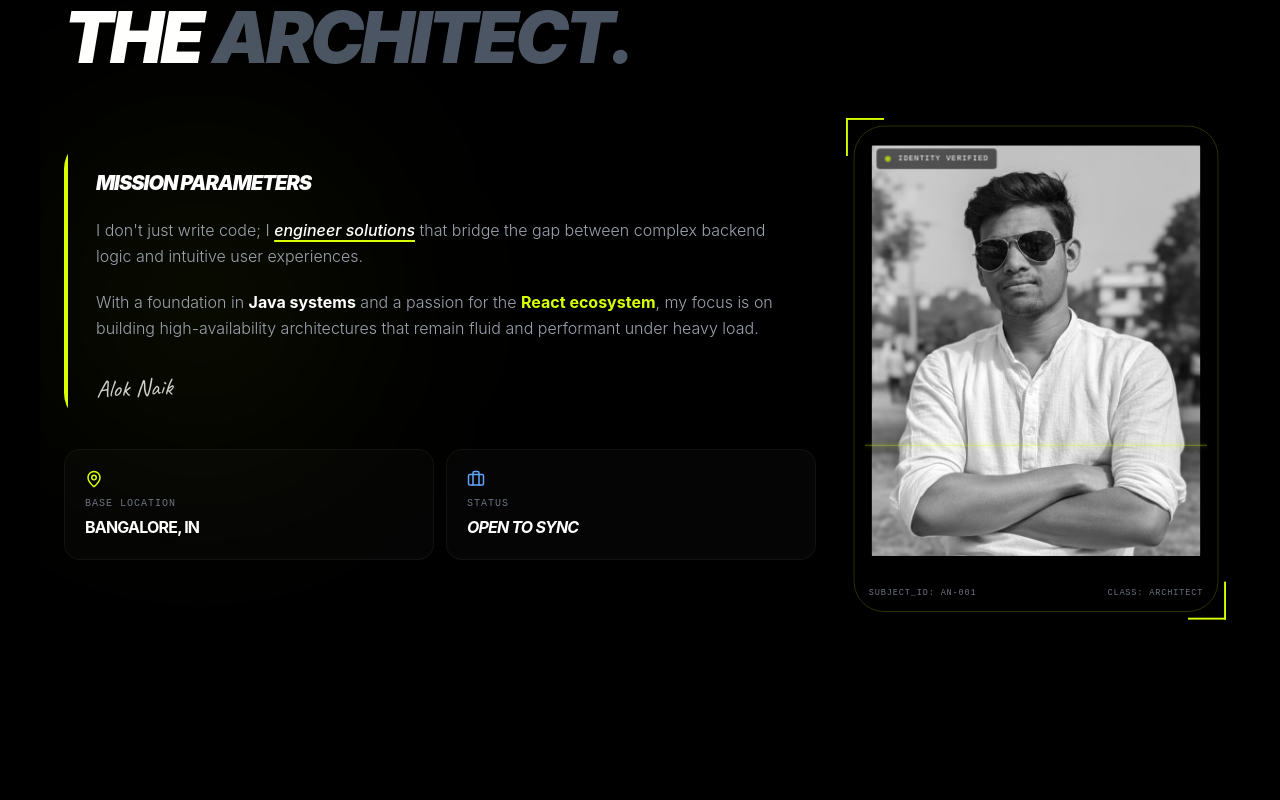
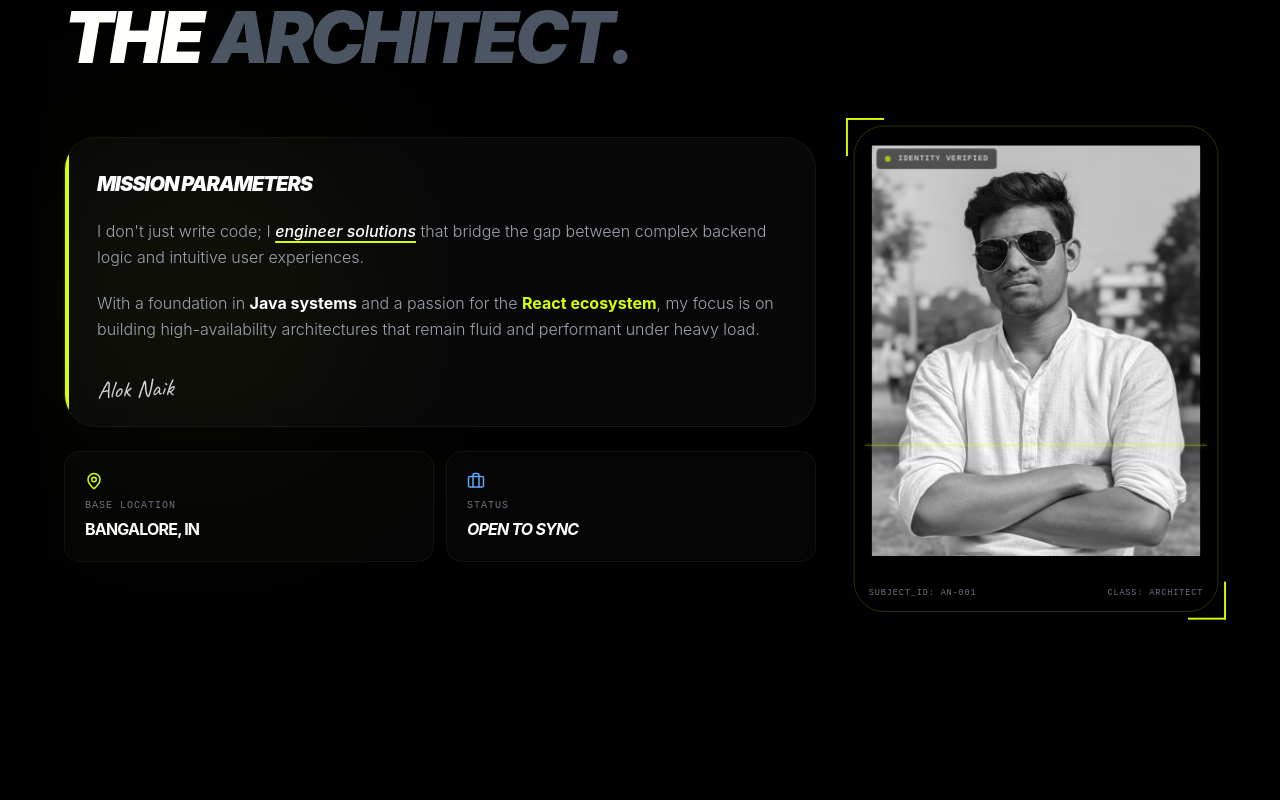
Before and after one commit to aloknaik01/NEW_PORTFOLIO, a React (Vite) app: page / in a window 1280 px wide. Shown: the part 700-1500 px from the top of the page. Built offline with nearby package versions, Linux system fonts and the light colour scheme.

Commit message:
add custom scoll bar

```diff
--- a/src/index.css
+++ b/src/index.css
@@ -3,6 +3,7 @@
 @tailwind base;
 @tailwind components;
 @tailwind utilities;
+
     :root {
           /* ========== COLOR VARIABLES ========== */
           --color-bg-primary: #000000;
@@ -221,6 +222,75 @@
           background: var(--color-bg-primary);
         }
 
+       /* Custom Cyberpunk Scrollbar */
+      ::-webkit-scrollbar {
+        width: 8px;
+        height: 8px;
+      }
+
+      ::-webkit-scrollbar-track {
+        background: #000000; /* Pure Black Background */
+        border-left: 1px solid rgba(255, 255, 255, 0.05);
+      }
+
+      ::-webkit-scrollbar-thumb {
+        background: #1a1a1a;
+        border: 2px solid #000000;
+        border-radius: 100px;
+        transition: all 0.3s ease;
+      }
+
+      ::-webkit-scrollbar-thumb:hover {
+        background: #D9FF00;
+        box-shadow: 0 0 15px #D9FF00;
+      }
+
+      /* Scrollbar corner where vertical and horizontal meet */
+      ::-webkit-scrollbar-corner {
+        background: #000000; /* Pure Black Corner */
+      }
+
+      /* Firefox support */
+      * {
+        scrollbar-width: thin;
+        scrollbar-color: #333 #000000; /* thumb track */
+      }
+
+      .glass {
+        background: rgba(255, 255, 255, 0.03);
+        backdrop-filter: blur(12px);
+        border: 1px solid rgba(255, 255, 255, 0.05);
+      }
+
+      .bento-card:hover {
+        border-color: #D9FF00; /* Matches neon-lime */
+        box-shadow: 0 0 30px rgba(217, 255, 0, 0.15);
+      }
+
+      @keyframes scanline {
+        0% { transform: translateY(-100%); }
+        100% { transform: translateY(100%); }
+      }
+      .scanline::after {
+        content: "";
+        position: absolute;
+        inset: 0;
+        background: linear-gradient(to bottom, transparent, rgba(217, 255, 0, 0.02), transparent);
+        animation: scanline 8s linear infinite;
+        pointer-events: none;
+      }
+
+      .glow-text {
+        text-shadow: 0 0 20px rgba(217, 255, 0, 0.5);
+      }
+
+      /* Smooth internal scrolling for the whole page */
+      html {
+        scroll-behavior: smooth;
+      }
+
+        /* Scroll Bar */
+
         .headline {
       font-family: 'Caveat', cursive;
           }
```
